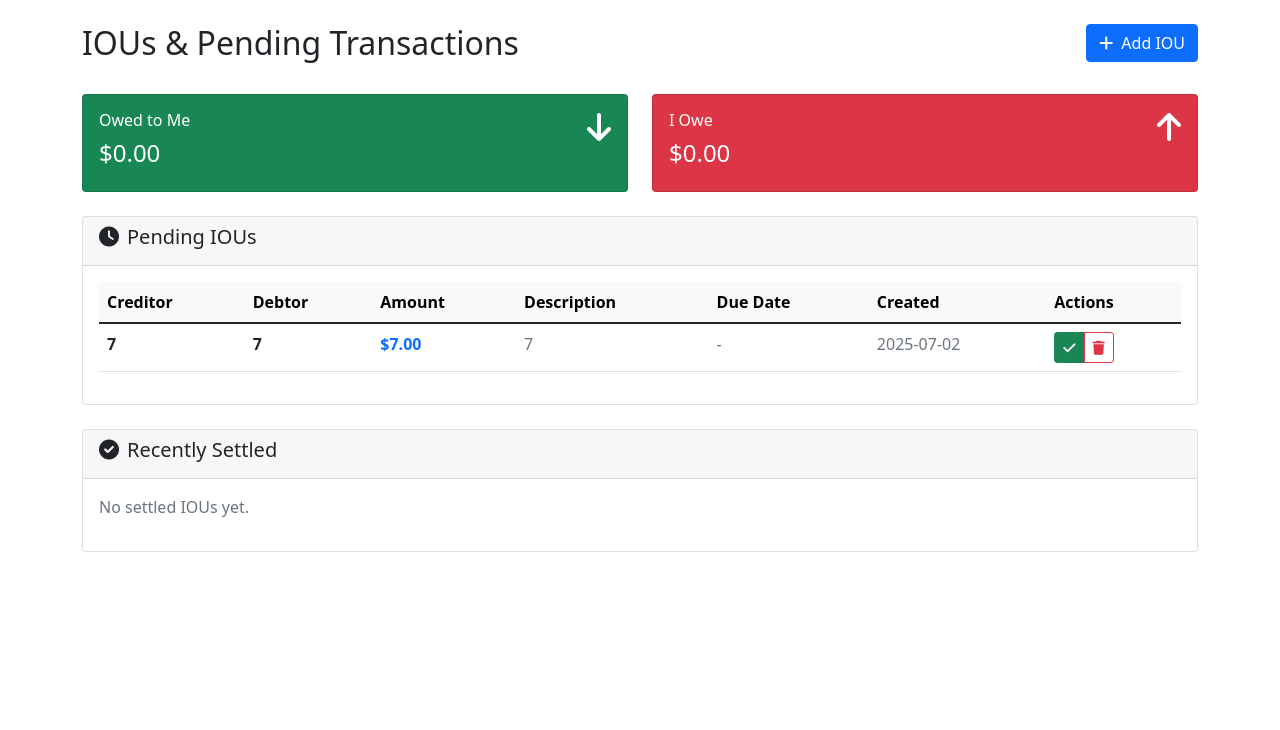
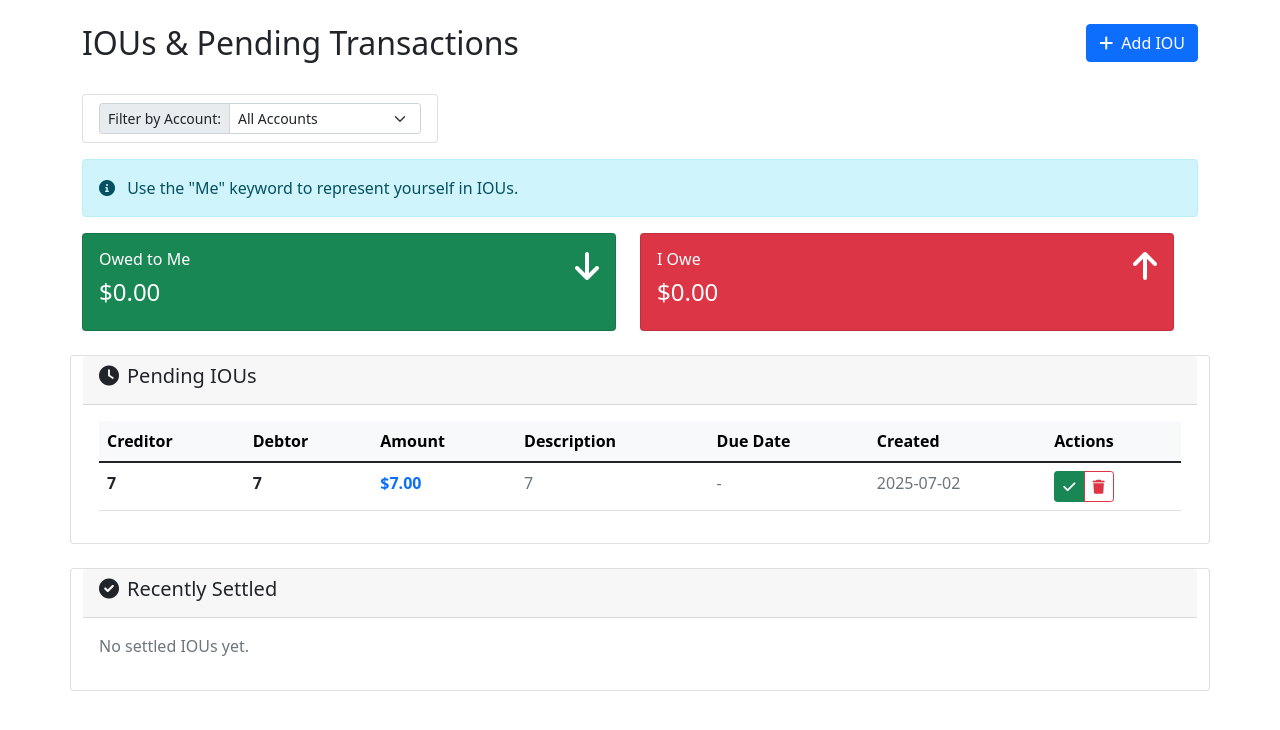
Before and after one commit to Christiancoding/Money-Manager, a Flask app: page /ious in a window 1280 px wide. Shown: the part 56-786 px from the top of the page. Run offline with Flask 3, Linux system fonts and the light colour scheme; data comes from the database, SQL or seed files in the repository; data that the repository does not hold is empty; some libraries are stand-ins or nearby versions.

Commit message:
Add files via upload

```diff
--- a/Money_Manager/app.py
+++ b/Money_Manager/app.py
@@ -36,9 +36,9 @@ def index():
     total_balance = 0.0
     try:
         for acc in accounts_summary:
-            balance = float(acc.get('current_balance', 0.0))
-            total_balance += balance
-            app.logger.debug(f"Account {acc.get('name', 'Unknown')}: ${balance:.2f}")
+            if acc.get('include_in_total'):
+                balance = float(acc.get('current_balance', 0.0))
+                total_balance += balance
 
         app.logger.info(f"Total portfolio balance calculated: ${total_balance:.2f}")
 
@@ -666,12 +666,13 @@ def add_account():
         account_type = request.form.get('type', '').strip()
         description = request.form.get('description', '').strip()
         initial_balance = float(request.form.get('initial_balance', 0))
+        include_in_total = 'include_in_total' in request.form
 
         if not name or not account_type:
             flash('Account name and type are required.', 'error')
             return redirect(url_for('accounts'))
 
-        success = database.add_account(name, account_type, description, initial_balance)
+        success = database.add_account(name, account_type, description, initial_balance, include_in_total)
 
         if success:
             flash(f'Account "{name}" added successfully!', 'success')
@@ -795,12 +796,13 @@ def edit_account(account_id: int):
             name = request.form.get('name', '').strip()
             account_type = request.form.get('type', '').strip()
             description = request.form.get('description', '').strip()
+            include_in_total = 'include_in_total' in request.form
 
             if not name or not account_type:
                 flash('Account name and type are required.', 'error')
                 return redirect(url_for('accounts'))
 
-            success = database.update_account(account_id, name, account_type, description)
+            success = database.update_account(account_id, name, account_type, description, include_in_total)
 
             if success:
                 flash(f'Account "{name}" updated successfully!', 'success')
@@ -864,10 +866,14 @@ def delete_account(account_id: int):
 def ious():
     """IOU management page."""
     try:
+        account_id = request.args.get('account_id', type=int)
         # Get active IOUs (both pending and partially paid)
-        pending_ious = database.get_ious('pending')  # This now includes partially_paid
-        paid_ious = database.get_ious('paid')
+        pending_ious = database.get_ious('pending', account_id=account_id)
+        paid_ious = database.get_ious('paid', account_id=account_id)
         accounts = database.get_accounts()
+        selected_account = None
+        if account_id:
+            selected_account = next((acc for acc in accounts if acc['id'] == account_id), None)
 
         # Calculate summary stats - only count actual remaining balances
         total_owed_to_me = sum(iou['remaining_balance'] for iou in pending_ious if iou['creditor_name'].lower() == 'me')
@@ -878,7 +884,8 @@ def ious():
                              paid_ious=paid_ious,
                              accounts=accounts,
                              total_owed_to_me=total_owed_to_me,
-                             total_i_owe=total_i_owe)
+                             total_i_owe=total_i_owe,
+                             selected_account=selected_account)
     except Exception as e:
         app.logger.error(f"Error loading IOUs: {e}", exc_info=True)
         flash('Error loading IOUs. Please try again.', 'error')
--- a/Money_Manager/templates/ious.html
+++ b/Money_Manager/templates/ious.html
@@ -13,6 +13,40 @@
         </button>
     </div>
 </div>
+
+<div class="row mb-3">
+    <div class="col-md-4">
+        <div class="card">
+            <div class="card-body py-2">
+                <form method="GET" action="{{ url_for('ious') }}">
+                    <div class="input-group input-group-sm">
+                        <label class="input-group-text" for="account-filter">Filter by Account:</label>
+                        <select class="form-select" name="account_id" id="account-filter" onchange="this.form.submit()">
+                            <option value="">All Accounts</option>
+                            {% for account in accounts %}
+                            <option value="{{ account.id }}" {{ 'selected' if selected_account and selected_account.id == account.id else '' }}>
+                                {{ account.name }}
+                            </option>
+                            {% endfor %}
+                        </select>
+                        {% if selected_account %}
+                        <a href="{{ url_for('ious') }}" class="btn btn-outline-secondary btn-sm" title="Clear Filter">
+                            <i class="fas fa-times"></i>
+                        </a>
+                        {% endif %}
+                    </div>
+                </form>
+            </div>
+        </div>
+    </div>
+</div>
+<div class="row mb-3">
+    <div class="col-md-12">
+        <div class="alert alert-info">
+            <i class="fas fa-info-circle me-2"></i>
+            Use the "Me" keyword to represent yourself in IOUs.
+        </div>
+    </div>
 
 <!-- Summary Cards -->
 <div class="row mb-4">
```
Also changed, not shown: Money_Manager/database.py (+64 -18 lines), Money_Manager/templates/accounts.html (+12 -0 lines).
